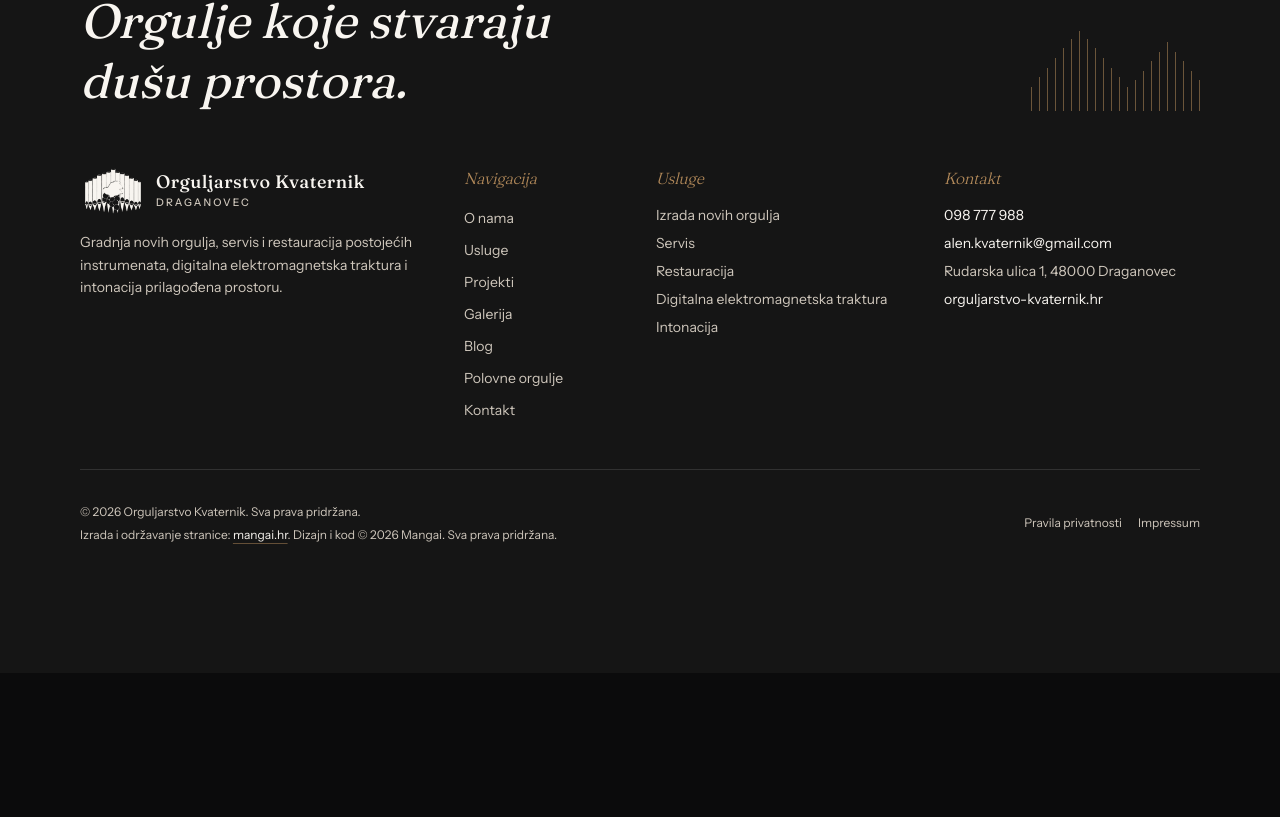
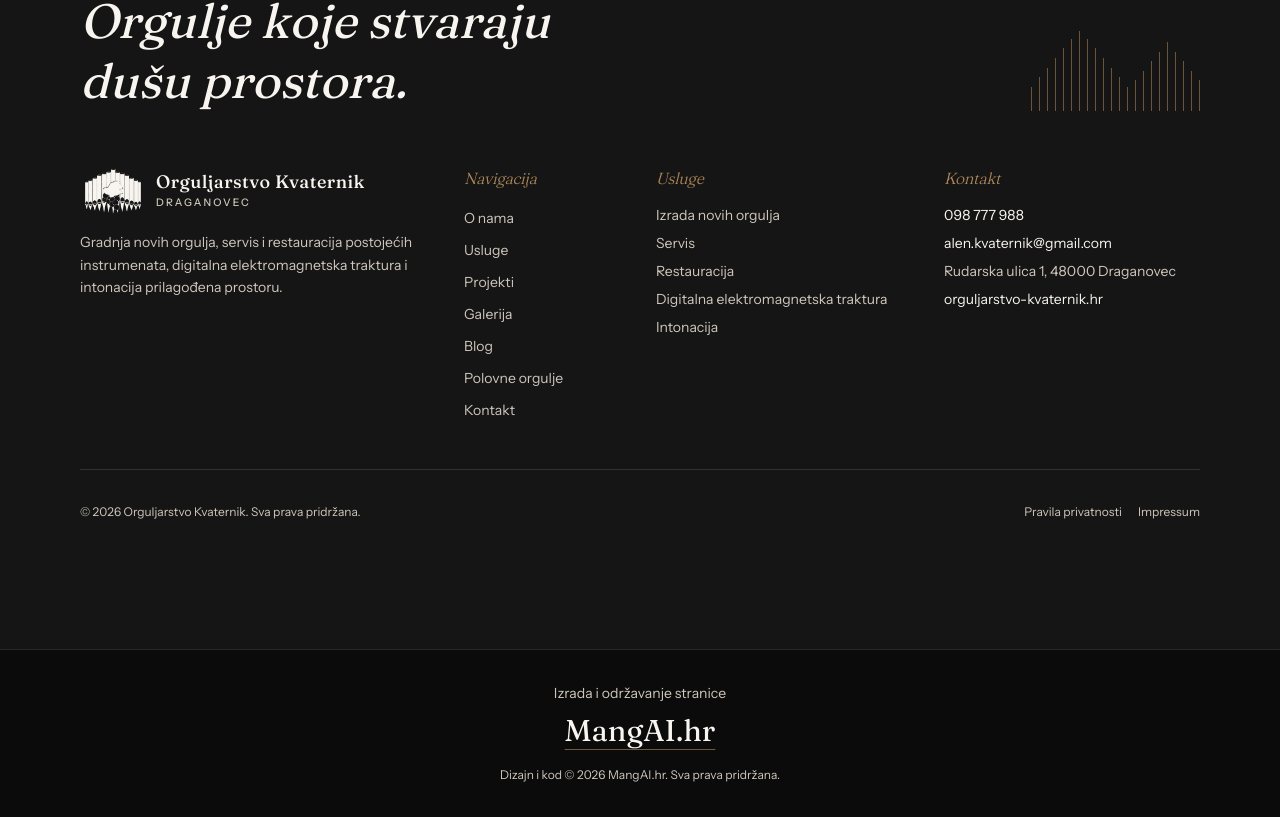
Before and after one commit to xBuke/alen, a Next.js app: page / in a window 1280 px wide. Shown: the part 8159-8976 px from the top of the page. Before the commit the page ends 8832 px from the top, so only its background shows below. Built offline with nearby package versions, Linux system fonts and the light colour scheme; no server answers.

Commit message:
feat: istaknut potpis MangAI.hr u podnozju
Co-Authored-By: Claude Fable 5.2 <noreply@anthropic.com>
Claude-Session: https://claude.ai/code/session_012bzBXBHCTq1DfBV5TeKMd6

```diff
--- a/src/components/layout/footer.tsx
+++ b/src/components/layout/footer.tsx
@@ -100,23 +100,9 @@ export function Footer() {
         </div>
 
         <div className="mt-12 flex flex-col gap-4 border-t border-border-dark pt-8 md:flex-row md:items-center md:justify-between">
-          <div className="space-y-1 font-body text-xs text-text-muted">
-            <p>
-              © {currentYear} {siteConfig.name}. Sva prava pridržana.
-            </p>
-            <p>
-              Izrada i održavanje stranice:{" "}
-              <a
-                href="https://mangai.hr"
-                target="_blank"
-                rel="noopener"
-                className="text-text-light underline decoration-gold/50 underline-offset-4 transition-colors hover:text-gold focus-visible:text-gold"
-              >
-                mangai.hr
-              </a>
-              . Dizajn i kod © {currentYear} Mangai. Sva prava pridržana.
-            </p>
-          </div>
+          <p className="font-body text-xs text-text-muted">
+            © {currentYear} {siteConfig.name}. Sva prava pridržana.
+          </p>
           <div className="flex flex-wrap gap-4">
             {navigation.legal.map((link) => (
               <Link
@@ -130,6 +116,25 @@ export function Footer() {
           </div>
         </div>
       </Container>
+
+      <div className="border-t border-border-dark bg-background">
+        <Container className="flex flex-col items-center gap-2 py-8 text-center">
+          <p className="font-body text-sm text-text-muted">
+            Izrada i održavanje stranice
+          </p>
+          <a
+            href="https://mangai.hr"
+            target="_blank"
+            rel="noopener"
+            className="font-heading text-2xl text-text-light underline decoration-gold/60 decoration-1 underline-offset-8 transition-colors hover:text-gold focus-visible:text-gold md:text-3xl"
+          >
+            MangAI.hr
+          </a>
+          <p className="mt-2 font-body text-xs text-text-muted">
+            Dizajn i kod © {currentYear} MangAI.hr. Sva prava pridržana.
+          </p>
+        </Container>
+      </div>
     </footer>
   );
 }
```
